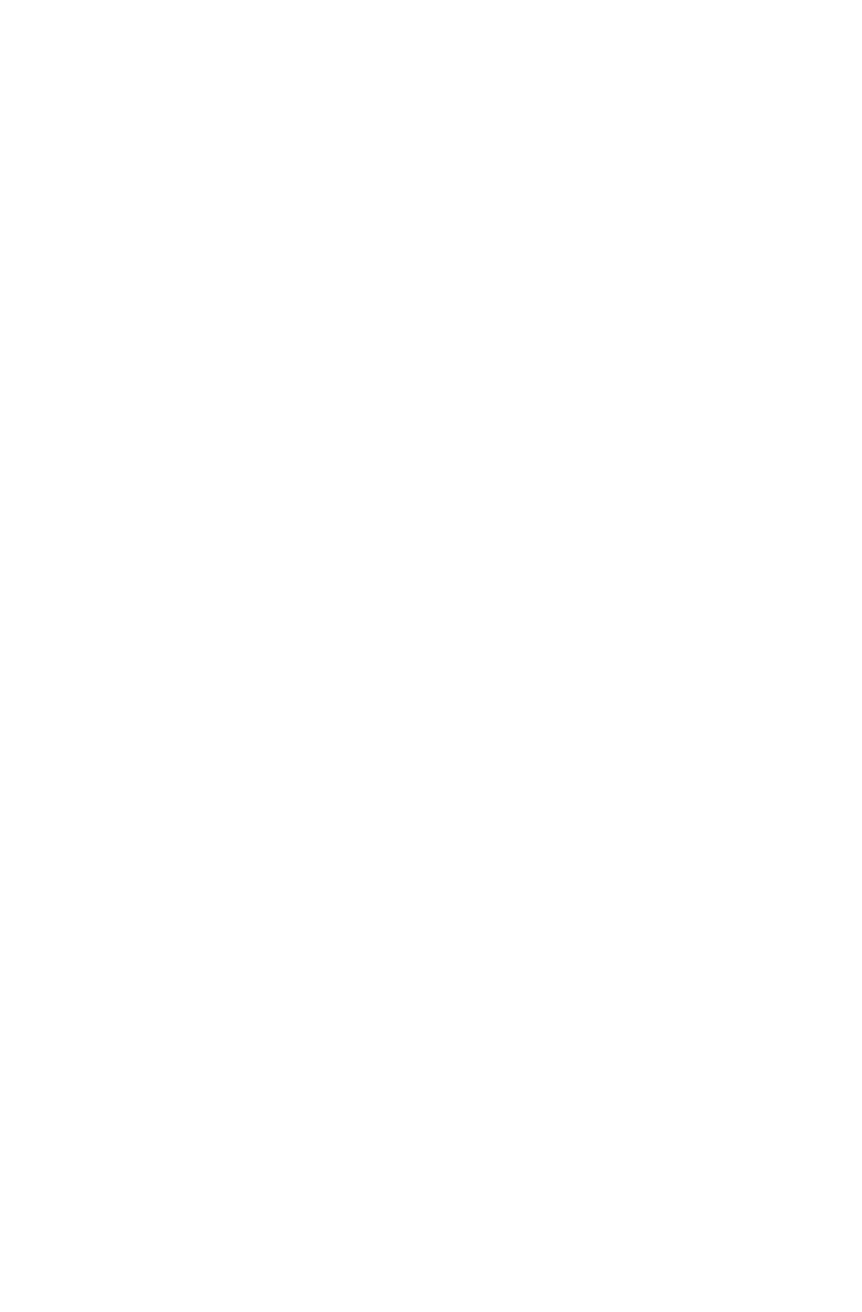
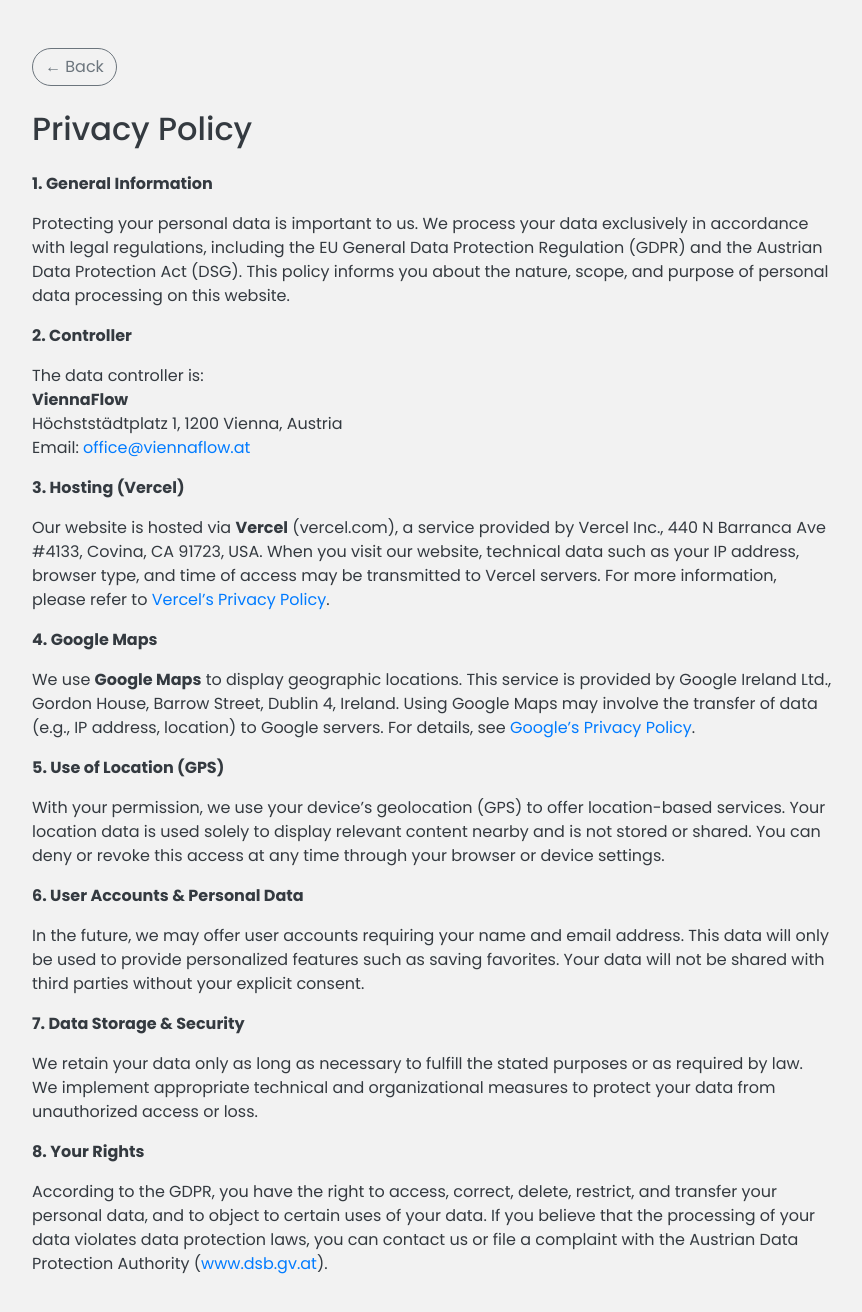
Before and after one commit to Peym4n/viennaflow-landingpage, a React (Vite) app: page /privacypolicy in a window 1280 px wide. Before the commit this address had no page. Shown: the top 1312 px of the page, without its empty margins (208-1070 px from the left). Before the commit the page ends 800 px from the top, so only its background shows below. Built offline with nearby package versions, Linux system fonts and the light colour scheme.

Commit message:
Add Impressum and Privacy Policy pages with back button and FH Technikum Wien branding

```diff
--- a/src/react-app/App.tsx
+++ b/src/react-app/App.tsx
@@ -2,6 +2,7 @@
 import { BrowserRouter as Router, Routes, Route } from "react-router-dom";
 import Landing from "./Landing";
 import Impressum from "./impressum";
+import PrivacyPolicy from "./PrivacyPolicy";
 import "./App.css";
 
 function App() {
@@ -10,6 +11,7 @@
       <Routes>
         <Route path="/" element={<Landing />} />
         <Route path="/impressum" element={<Impressum />} />
+        <Route path="/privacypolicy" element={<PrivacyPolicy />} />
       </Routes>
     </Router>
   );
--- a/src/react-app/Landing.tsx
+++ b/src/react-app/Landing.tsx
@@ -219,7 +219,7 @@
             <div className="container">
                 <div className="row justify-content-center gap-4 text-center text-md-left">
                     <div className="footer-column col-12 col-md-4 col-lg-2">
-                        <a href="#" className="heading-big text-white">Privacy Policy</a>
+                    <Link to="/privacypolicy" className="heading-big text-white">Privacy Policy</Link>
 
 
                     </div>
--- /dev/null
+++ b/src/react-app/PrivacyPolicy.tsx
@@ -0,0 +1,77 @@
+import React from 'react';
+
+const PrivacyPolicy: React.FC = () => {
+  return (
+    <section
+      id="privacy-policy"
+      className="d-flex align-items-center justify-content-center"
+      style={{ minHeight: '100vh', backgroundColor: '#f2f2f2' }}
+    >
+      <div className="container text-dark py-5" style={{ maxWidth: '800px' }}>
+        {/* Bootstrap Zurück-Button */}
+        <div className="mb-4">
+          <button
+            type="button"
+            className="btn btn-outline-secondary rounded-pill"
+            onClick={() => window.history.back()}
+          >
+            ← Back
+          </button>
+        </div>
+
+        <h2 className="mb-4">Privacy Policy</h2>
+
+        <p><strong>1. General Information</strong></p>
+        <p>
+          Protecting your personal data is important to us. We process your data exclusively in accordance with legal regulations, including the EU General Data Protection Regulation (GDPR) and the Austrian Data Protection Act (DSG). This policy informs you about the nature, scope, and purpose of personal data processing on this website.
+        </p>
+
+        <p><strong>2. Controller</strong></p>
+        <p>
+          The data controller is:<br />
+          <strong>ViennaFlow</strong><br />
+          Höchststädtplatz 1, 1200 Vienna, Austria<br />
+          Email: <a href="mailto:office@viennaflow.at">office@viennaflow.at</a>
+        </p>
+
+        <p><strong>3. Hosting (Vercel)</strong></p>
+        <p>
+          Our website is hosted via <strong>Vercel</strong> (vercel.com), a service provided by Vercel Inc., 440 N Barranca Ave #4133, Covina, CA 91723, USA. When you visit our website, technical data such as your IP address, browser type, and time of access may be transmitted to Vercel servers. For more information, please refer to{' '}
+          <a href="https://vercel.com/legal/privacy-policy" target="_blank" rel="noopener noreferrer">
+            Vercel’s Privacy Policy
+          </a>.
+        </p>
+
+        <p><strong>4. Google Maps</strong></p>
+        <p>
+          We use <strong>Google Maps</strong> to display geographic locations. This service is provided by Google Ireland Ltd., Gordon House, Barrow Street, Dublin 4, Ireland. Using Google Maps may involve the transfer of data (e.g., IP address, location) to Google servers. For details, see{' '}
+          <a href="https://policies.google.com/privacy" target="_blank" rel="noopener noreferrer">
+            Google’s Privacy Policy
+          </a>.
+        </p>
+
+        <p><strong>5. Use of Location (GPS)</strong></p>
+        <p>
+          With your permission, we use your device’s geolocation (GPS) to offer location-based services. Your location data is used solely to display relevant content nearby and is not stored or shared. You can deny or revoke this access at any time through your browser or device settings.
+        </p>
+
+        <p><strong>6. User Accounts & Personal Data</strong></p>
+        <p>
+          In the future, we may offer user accounts requiring your name and email address. This data will only be used to provide personalized features such as saving favorites. Your data will not be shared with third parties without your explicit consent.
+        </p>
+
+        <p><strong>7. Data Storage & Security</strong></p>
+        <p>
+          We retain your data only as long as necessary to fulfill the stated purposes or as required by law. We implement appropriate technical and organizational measures to protect your data from unauthorized access or loss.
+        </p>
+
+        <p><strong>8. Your Rights</strong></p>
+        <p>
+          According to the GDPR, you have the right to access, correct, delete, restrict, and transfer your personal data, and to object to certain uses of your data. If you believe that the processing of your data violates data protection laws, you can contact us or file a complaint with the Austrian Data Protection Authority (<a href="https://www.dsb.gv.at" target="_blank" rel="noopener noreferrer">www.dsb.gv.at</a>).
+        </p>
+      </div>
+    </section>
+  );
+};
+
+export default PrivacyPolicy;
--- /dev/null
+++ b/src/react-app/impressum.css
@@ -0,0 +1,49 @@
+/* Gesamter Abschnitt */
+#impressum {
+    background-color: #f2f2f2;
+    min-height: 100vh;
+    padding: 2rem 1rem;
+  }
+
+  /* Container-Styling */
+  #impressum .container {
+    max-width: 800px;
+    background-color: white;
+    border-radius: 12px;
+    box-shadow: 0 0 10px rgba(0, 0, 0, 0.08);
+    padding: 2rem;
+  }
+
+  /* Zurück-Button */
+  #impressum .btn {
+    font-weight: 500;
+  }
+
+  /* Abschnittsüberschrift */
+  #impressum h2 {
+    text-align: center;
+    font-size: 2rem;
+  }
+
+  /* Links */
+  #impressum a {
+    color: #007bff;
+    text-decoration: none;
+  }
+
+  #impressum a:hover {
+    text-decoration: underline;
+  }
+
+  /* Hinweis-Text */
+  #impressum .fst-italic {
+    font-size: 0.95rem;
+    color: #555;
+  }
+
+  /* Optional: Logo zentriert einbauen */
+  #impressum .fh-logo {
+    display: block;
+    margin: 2rem auto 1rem;
+    max-width: 220px;
+  }
--- a/src/react-app/impressum.tsx
+++ b/src/react-app/impressum.tsx
@@ -1,18 +1,45 @@
 import React from 'react';
+import './Impressum.css';
+import fhLogo from './assets/images/fhtw_logo_fuer_signatur.png';
+
+
 
 const Impressum: React.FC = () => {
   return (
-    <section
-      id="impressum"
-      className="impressum-section d-flex align-items-center justify-content-center"
-      style={{ minHeight: '100vh', backgroundColor: '#f2f2f2' }}
-    >
-      <div className="text-center text-dark">
+    <section id="impressum" className="d-flex align-items-center justify-content-center">
+      <div className="container text-dark py-5">
+        {/* Zurück-Button */}
+        <div className="mb-4">
+          <button
+            type="button"
+            className="btn btn-outline-secondary rounded-pill"
+            onClick={() => window.history.back()}
+          >
+            ← Back
+          </button>
+        </div>
+
         <h2 className="mb-4">Imprint</h2>
+
         <p><strong>Company:</strong> ViennaFlow</p>
         <p><strong>Address:</strong> Höchststädtplatz 1, 1200 Vienna, Austria</p>
         <p><strong>Contact Person:</strong> Peyman Aparviz</p>
-        <p><strong>Email:</strong> office@viennaflow.at</p>
+        <p>
+          <strong>Email:</strong>{' '}
+          <a href="mailto:info@viennaflow.at">info@viennaflow.at</a>
+        </p>
+
+        {/* Hinweis zum Projektursprung */}
+        <p className="mt-4 fst-italic">
+          This project was developed in the context of a university course at <strong>Fachhochschule Technikum Wien</strong>.
+        </p>
+
+        {/* Optional: FH-Logo */}
+        <img
+          src={fhLogo}
+          alt="Fachhochschule Technikum Wien Logo"
+          className="fh-logo"
+        />
       </div>
     </section>
   );
```
Also changed, not shown: src/react-app/assets/images/fhtw_logo_fuer_signatur.png (added).
